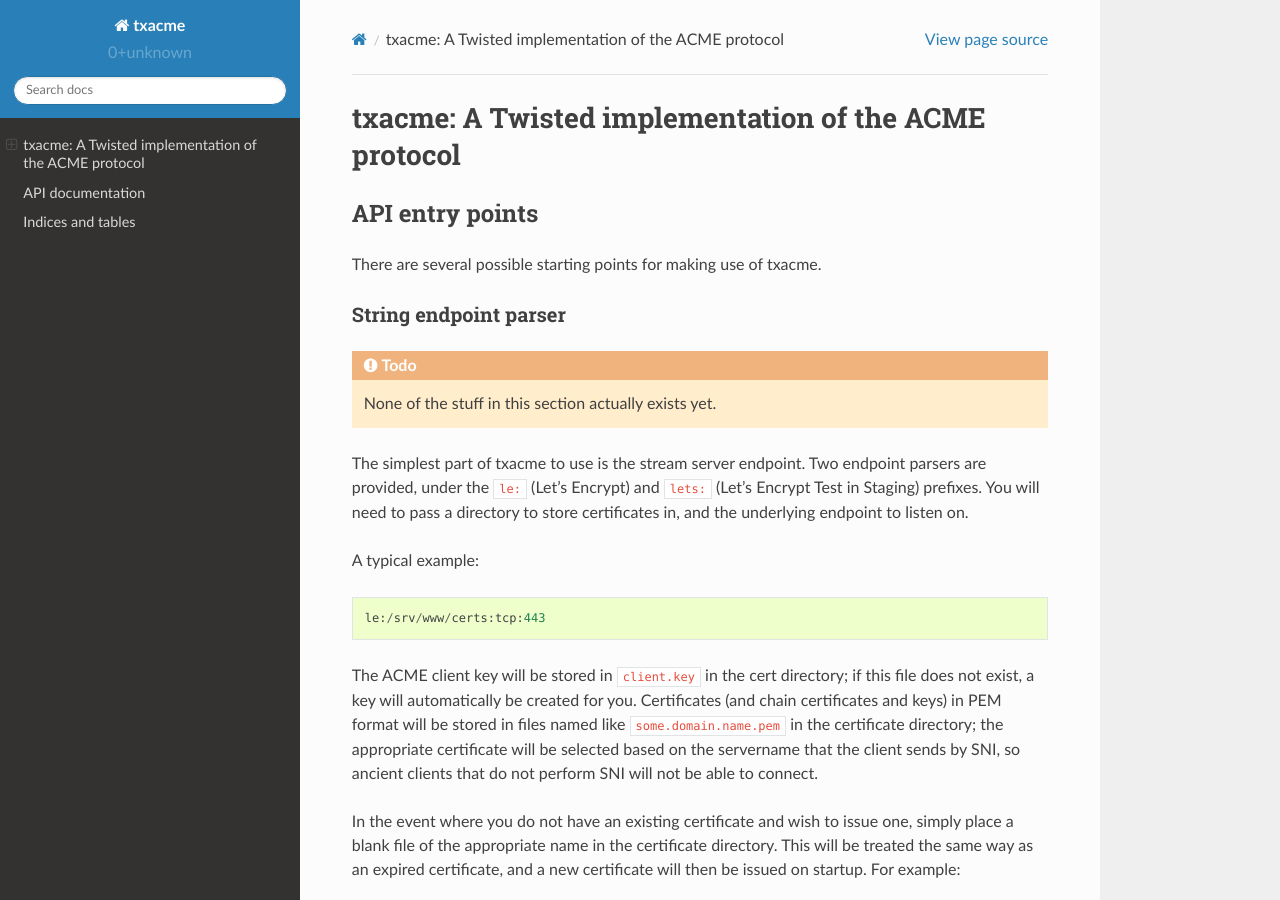
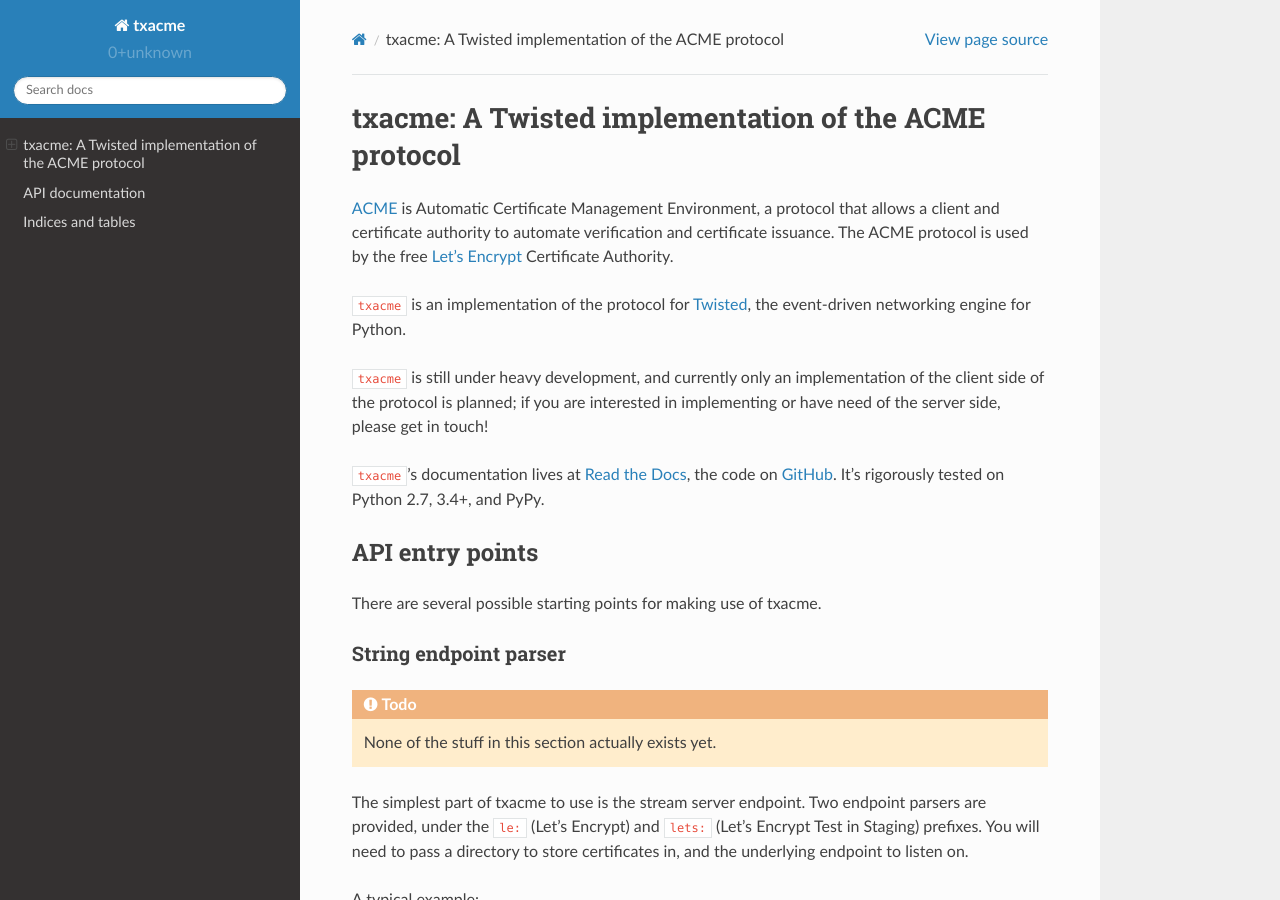
Before and after one commit to twisted/txacme, a Sphinx documentation site: the page built from docs/index.rst, in a window 1280 px wide and 900 px high. Built offline with Sphinx 7.4.7 and the Read the Docs theme 2.0.0, drawn with Linux system fonts in a browser that asks for light colours; pages that are not in the unit, such as notebooks, are missing from menus; some of the changed lines change nothing that is shown; some of the changed text lies outside the part shown.

Commit message:
Tweak some stuff.

```diff
--- a/docs/index.rst
+++ b/docs/index.rst
@@ -1,7 +1,7 @@
 txacme: A Twisted implementation of the ACME protocol
 =====================================================
 
-.. include: ../README.rst
+.. include:: ../README.rst
    :start-after: teaser-begin
 
 
@@ -72,14 +72,13 @@
    :noindex:
    :members:
 
-If you are not using the endpoint, then the `ICertificateStore` and
-`ITLSSNI01Responder` implementations in txacme are likely insufficient for your
-use case, so you will need to provide your own implementations of these. For
-example, an implementation might manage the certificate configuration of a
+If you are not using the endpoint, then the `.ICertificateStore` and
+`.ITLSSNI01Responder` implementations in txacme are likely insufficient for
+your use case, so you will need to provide your own implementations of these.
+For example, an implementation might manage the certificate configuration of a
 cloud load balancer.
 
-.. todo:: Currently, only the ``tls-sni-01`` challenge method is supported, as
-   the endpoint can answer these challenges directly via the listening port. An
+.. todo:: Currently, only the ``tls-sni-01`` challenge method is supported. An
    API change is planned that will allow providing responders for other
    challenge types, such as ``http-01`` or ``dns-01``.
 
```
